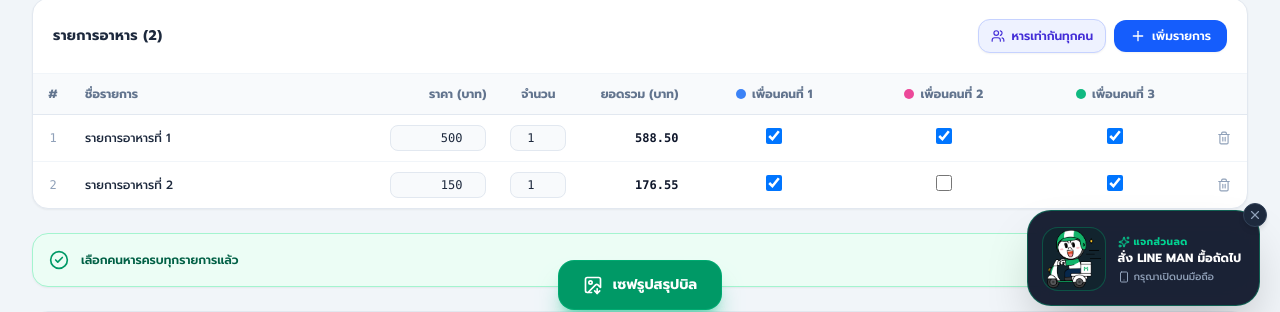
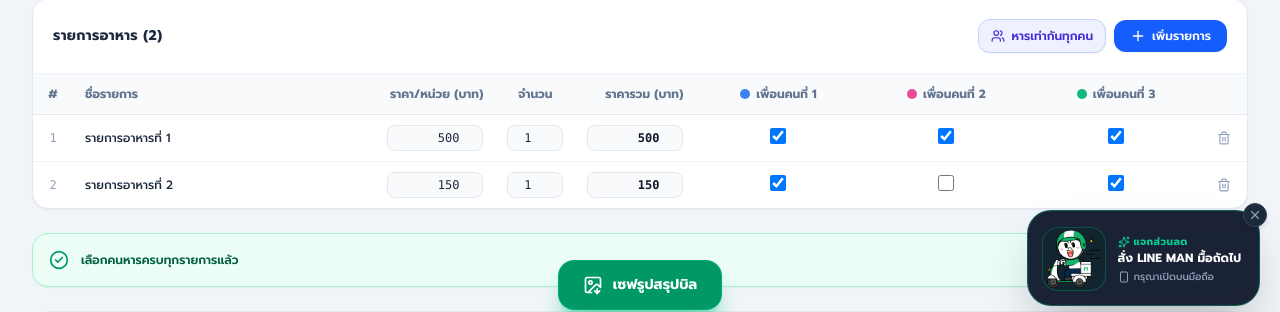
Before and after one commit to iKimz/bill-splitter, a Next.js app: page / in a window 1280 px wide. Shown: the part 474-786 px from the top of the page. Built offline with nearby package versions, Linux system fonts and the light colour scheme.

Commit message:
feat: enable bi-directional input editing for both Unit Price and Item Subtotal

```diff
--- a/src/components/ItemCards.tsx
+++ b/src/components/ItemCards.tsx
@@ -152,9 +152,23 @@ export const ItemCards: React.FC<ItemCardsProps> = ({
                   <label className="block text-[10px] text-slate-400 dark:text-slate-500 font-medium mb-1">
                     {t.subtotal}
                   </label>
-                  <span className="block py-1 font-mono font-bold text-slate-900 dark:text-white text-sm">
-                    {itemTotal.toFixed(2)}
-                  </span>
+                  <input
+                    type="number"
+                    min="0"
+                    step="any"
+                    value={
+                      item.price || item.quantity
+                        ? parseFloat(((item.price || 0) * (item.quantity || 1)).toFixed(2)) || ''
+                        : ''
+                    }
+                    onChange={(e) => {
+                      const newSub = parseFloat(e.target.value) || 0;
+                      const qty = item.quantity || 1;
+                      onUpdateItem(item.id, { price: newSub / qty });
+                    }}
+                    placeholder="0"
+                    className="w-full bg-white dark:bg-slate-800 border border-slate-200 dark:border-slate-700 rounded-lg py-1 px-2 text-right font-mono font-bold text-slate-900 dark:text-white"
+                  />
                 </div>
               </div>
 
--- a/src/components/ItemMatrix.tsx
+++ b/src/components/ItemMatrix.tsx
@@ -167,9 +167,25 @@ export const ItemMatrix: React.FC<ItemMatrixProps> = ({
                       />
                     </td>
 
-                    {/* Calculated Total */}
-                    <td className="py-2.5 px-3 text-right font-mono font-bold text-slate-900 dark:text-white">
-                      {itemTotal.toFixed(2)}
+                    {/* Item Subtotal (editable bi-directionally) */}
+                    <td className="py-2.5 px-3 text-right">
+                      <input
+                        type="number"
+                        min="0"
+                        step="any"
+                        value={
+                          item.price || item.quantity
+                            ? parseFloat(((item.price || 0) * (item.quantity || 1)).toFixed(2)) || ''
+                            : ''
+                        }
+                        onChange={(e) => {
+                          const newSub = parseFloat(e.target.value) || 0;
+                          const qty = item.quantity || 1;
+                          onUpdateItem(item.id, { price: newSub / qty });
+                        }}
+                        placeholder="0"
+                        className="w-24 bg-slate-50 dark:bg-slate-800 border border-slate-200 dark:border-slate-700 rounded-lg py-1 px-2 text-right text-slate-900 dark:text-white font-mono font-bold focus:ring-1 focus:ring-blue-500 text-xs"
+                      />
                     </td>
 
                     {/* Friend Checkboxes */}
--- a/src/utils/i18n.ts
+++ b/src/utils/i18n.ts
@@ -38,9 +38,9 @@ export const translations = {
     addItem: 'เพิ่มรายการ',
     deleteItem: 'ลบรายการ',
     itemName: 'ชื่อรายการ',
-    price: 'ราคา (บาท)',
+    price: 'ราคา/หน่วย (บาท)',
     quantity: 'จำนวน',
-    subtotal: 'ยอดรวม (บาท)',
+    subtotal: 'ราคารวม (บาท)',
     assignedPeople: 'คนหาร',
     selectAll: 'เลือกทุกคน',
     deselectAll: 'ยกเลิกทั้งหมด',
@@ -125,9 +125,9 @@ export const translations = {
     addItem: 'Add Item',
     deleteItem: 'Delete Item',
     itemName: 'Item Name',
-    price: 'Price (THB)',
+    price: 'Unit Price (THB)',
     quantity: 'Qty',
-    subtotal: 'Total (THB)',
+    subtotal: 'Item Subtotal (THB)',
     assignedPeople: 'Shared By',
     selectAll: 'Select All',
     deselectAll: 'Deselect All',
```
